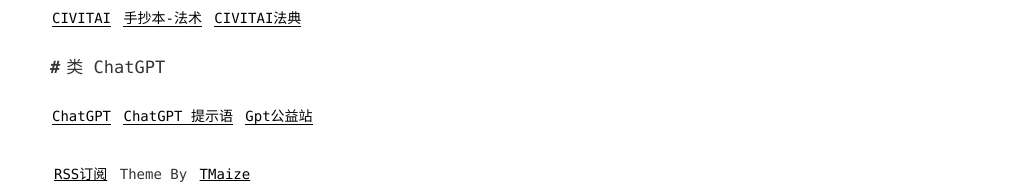
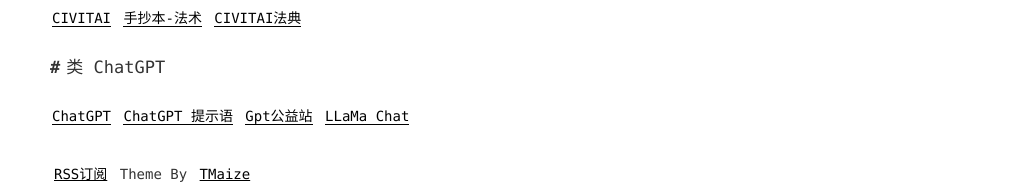
Before and after one commit to admans/admans.github.io, a Jekyll site: the page built from pages/navi.md, in a window 1280 px wide. Shown: the part 1286-1481 px from the top of the page, without its empty margins (250-1280 px from the left). Built offline with Jekyll 4.4.1, drawn with Linux system fonts in a browser that asks for light colours.

Commit message:
Update navi.md
新增 LLaMa Chat

```diff
--- a/pages/navi.md
+++ b/pages/navi.md
@@ -49,4 +49,4 @@ title: 导航
 
 ## 类 ChatGPT
 
-[ChatGPT](https://chat.openai.com/ "ChatGPT") [ChatGPT 提示语](https://prompts.fresns.cn/ "ChatGPT 提示语") [Gpt公益站](https://nav.chatkey.top/ "Gpt公益站")
+[ChatGPT](https://chat.openai.com/ "ChatGPT") [ChatGPT 提示语](https://prompts.fresns.cn/ "ChatGPT 提示语") [Gpt公益站](https://nav.chatkey.top/ "Gpt公益站") [LLaMa Chat](https://llama.perplexity.ai/ "LLaMa Chat")
```
